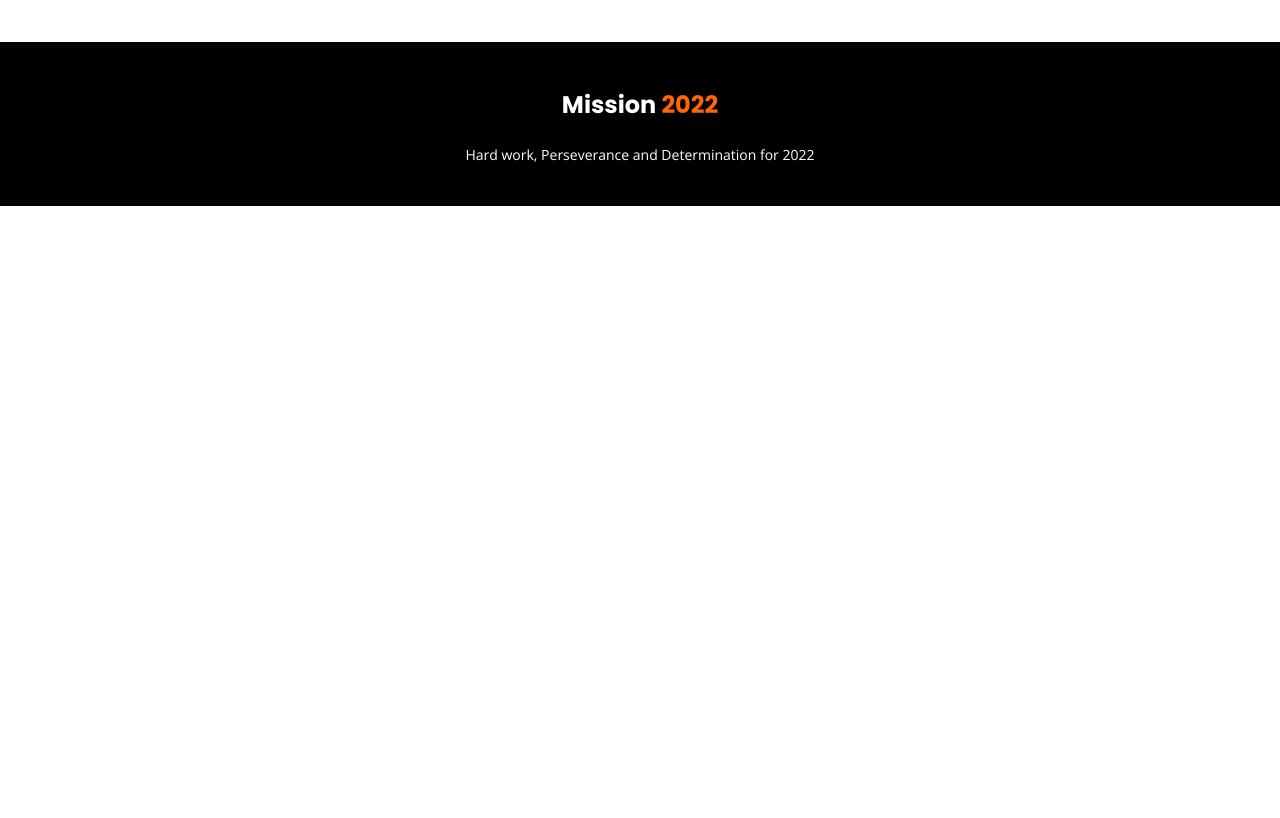
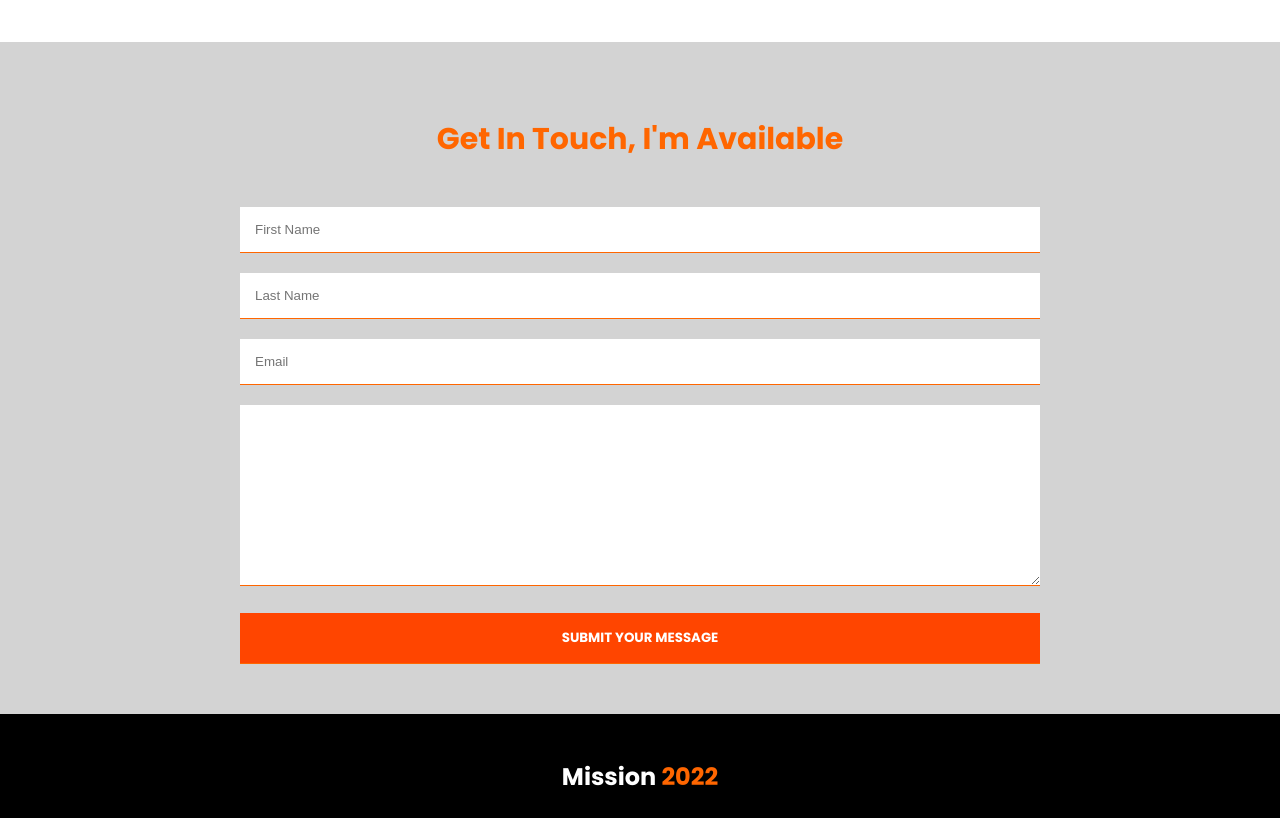
Before and after one commit to wdtahmid/assignment-mission-2022, a plain HTML site: page index.html in a window 1280 px wide. Shown: the part 1982-2800 px from the top of the page. Before the commit the page ends 2188 px from the top, so only its background shows below. Drawn offline with nearby package versions, Linux system fonts and the light colour scheme.

Commit message:
optional section added

```diff
--- a/index.html
+++ b/index.html
@@ -162,6 +162,26 @@
     </section>
     <!-- client's thought end here  -->
 
+    <!-- get in touch start here -->
+    <section class="get__in__touch">
+
+        <h2 class="get_in__touch__title center">
+            get in touch, i'm available
+        </h2>
+        <div class="get__in__touch__form">
+            <form action="">
+                <input placeholder="First Name" type="text" name="" id="fmane"><br>
+                <input placeholder="Last Name" type="text" name="" id="lmane"><br>
+                <input placeholder="Email" type="email" name="" id="lmane"><br>
+                <textarea name="" id="text__aria" cols="30" rows="10"></textarea>
+                <input type="submit" value="submit your message">
+            </form>
+        </div>
+
+
+    </section>
+    <!-- get in touch end here -->
+
     <!-- footer area start here -->
     <footer>
         <h2 class="footer__title center">mission <span>2022</span></h2>
--- a/style.css
+++ b/style.css
@@ -32,13 +32,24 @@ img {
     font-weight: bold;
     text-transform: capitalize;
     font-size: 50px;
-    border-left: 3px solid blue;
     line-height: 55px;
     box-sizing: border-box;
     padding-left: 10px;
     color: #FF6600;
+    position: relative;
 }
-
+.top__title:before {
+    content: '';
+    display: block;
+    clear: both;
+    position: absolute;
+    left: 0;
+    top: 9px;
+    height: 92px;
+    width: 3px;
+    background: blue;
+    border-radius: 20%;
+}
 .top__title span {
     color: blue;
 }
@@ -124,7 +135,7 @@ img {
 .about__me__image__item, .client__image__item {
     width: 35%;
 }
-.about__me__title, .client__thought__title {
+.about__me__title, .client__thought__title, .get_in__touch__title {
     text-transform: capitalize;
     font-size: 30px;
 }
@@ -142,6 +153,41 @@ img {
 .client__thought {
     padding: 50px 0;
 }
+
+.get__in__touch {
+    padding: 50px 0;
+    background-color: rgb(211, 211, 211);
+}
+.get_in__touch__title {
+    color: #FF6600;
+}
+form {
+    width: 800px;
+    margin: 0 auto;
+}
+
+input, textarea {
+    width: 100%;
+    margin-top: 20px;
+    padding: 15px;
+    box-sizing: border-box;
+    border: none;
+    border-bottom: 1px solid #FF6600;
+}
+
+textarea,input:focus {
+    outline: none;
+}
+
+input[type="submit"] {
+    background-color: orangered;
+    color: #fff;
+    font-family: 'Poppins', sans-serif;
+    font-weight: bold;
+    text-transform: uppercase;
+
+}
+
 footer {
     background-color: #000;
     padding: 25px 0;
```
